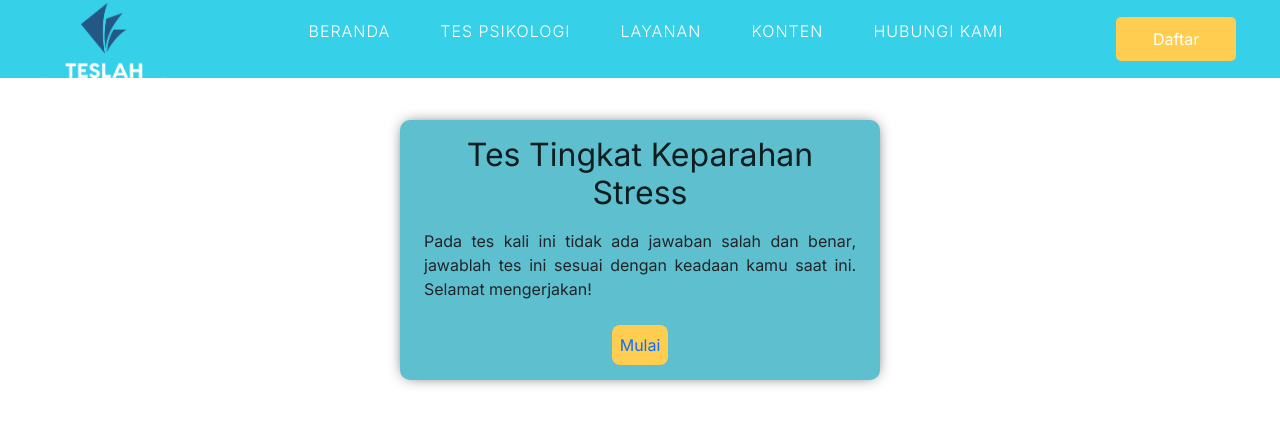
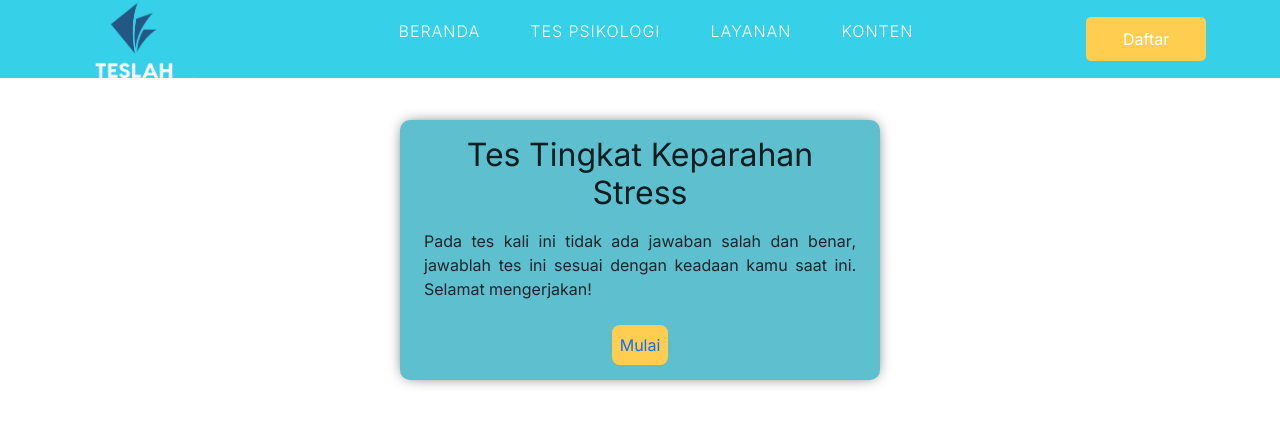
Before and after one commit to km-skilvul-1516/FE-final15, a React (Create React App) app: page /quiz in a window 1280 px wide. Shown: the top 426 px of the page. Built offline with nearby package versions, Linux system fonts and the light colour scheme.

Commit message:
Apus navbar hub kami

```diff
--- a/src/components/Navbar.jsx
+++ b/src/components/Navbar.jsx
@@ -27,12 +27,10 @@
                 <span className='nav-icon'></span>
             </label>
             <ul className='menu'>
-                <li><Link to="main">Beranda</Link></li>
+                <li><Link to="/">Beranda</Link></li>
                 <li><Link to="/quiz">Tes Psikologi</Link></li>
                 <li><Link to="/layanan">Layanan</Link></li>
                 <li><Link to="/konten">Konten</Link></li>
-                <li><Link to="/hubungi">Hubungi Kami</Link></li>
-
             </ul>
             <Link to="/register">
             <button className="btn-nav"> Daftar </button>
```
